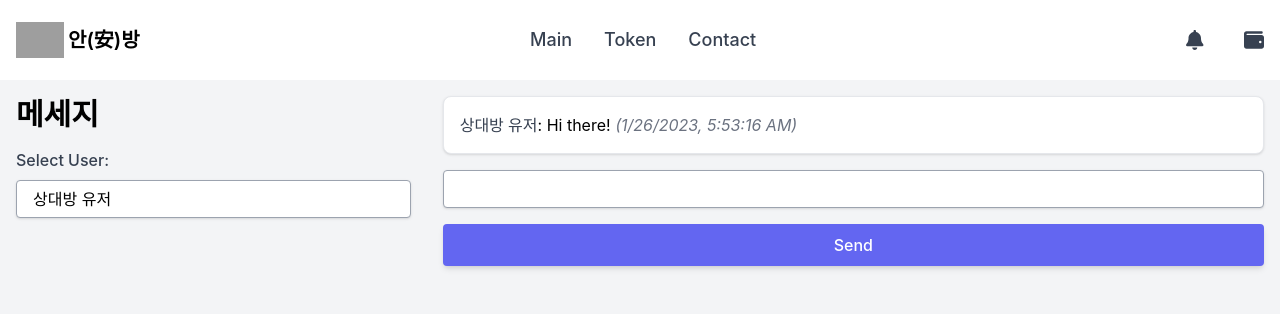
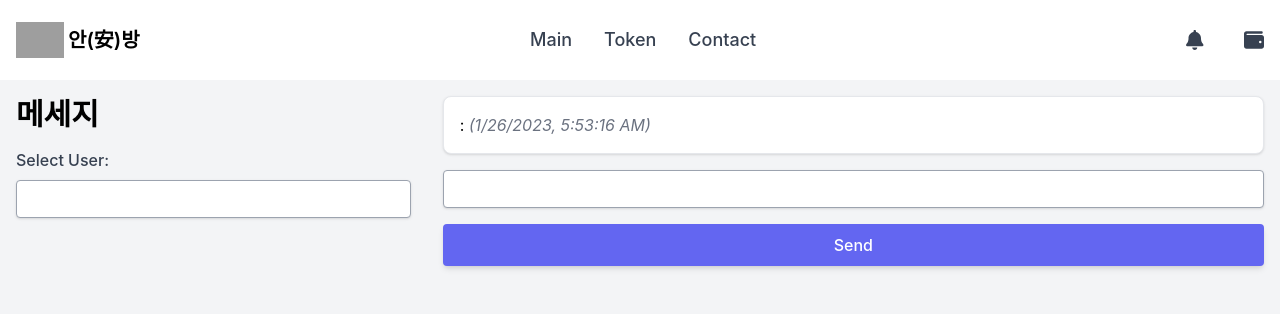
Before and after one commit to jchoo0x/BEB-07-anbang, a React (Create React App) app in the folder client/: page /message in a window 1280 px wide. Shown: the top 314 px of the page. Built offline with nearby package versions, Linux system fonts and the light colour scheme; grey boxes are pictures that could not be loaded.

Commit message:
API 연동

```diff
--- a/client/src/pages/Message.js
+++ b/client/src/pages/Message.js
@@ -3,6 +3,7 @@ import {useState} from "react";
 import {Link} from "react-router-dom";
 import ReactDOM from 'react-dom'
 import { BrowserRouter, Route, Routes, Switch} from 'react-router-dom';
+import axios from "axios";
 
 // stylesheet
 import "../assets/css/main.css";
@@ -13,8 +14,8 @@ export default function Message() {
     const [messages, setMessages] = useState([
 
       {
-        user: '상대방 유저',
-        message: 'Hi there!',
+        user: '',
+        message: '',
         timestamp: new Date(),
       },
     ]);
@@ -31,6 +32,18 @@ export default function Message() {
         },
       ]);
       setInputValue('');
+
+    function chatRoom (event) {
+        event.preventDefault();
+        axios.get("http://localhost:8080/minting", selectedUser)
+        .then((res)=> {
+            console.log(res.data);
+        })
+    }
+
+
+
+
 
     // server 연결하면 알림 API 사용 가능
     if (Notification.permission === 'granted') {
@@ -63,7 +76,7 @@ export default function Message() {
                 value={selectedUser}
                 onChange={(event) => setSelectedUser(event.target.value)}
               >
-                <option value="User 2">상대방 유저</option>
+                <option value={selectedUser}></option>
               </select>
             </div>
           </div>
--- a/client/src/pages/Mypage.js
+++ b/client/src/pages/Mypage.js
@@ -11,19 +11,20 @@ import "../assets/css/main.css";
 
 export default function Mypage() {
 
-    const [NFTInfo, setNFTInfo] = useState([])
+    const [NFTInfo, setNFTInfo] = useState({
+        //
+    })
     const [contractStatus, setContractStatus] = useState(false);
 
-    // useEffect(() => {
-    //     axios
-    //       .get("http://localhost:8080")
-    //       .then((result) => {
-    //         // setNFTInfo([...]);
-    //       })
-    //       .catch((err) => console.log(err));
-    //   }, []);
+    useEffect(() => {
+        axios
+          .get("http://localhost:8080/minting", NFTInfo)
+          .then((result) => {
+            setNFTInfo([...result.data])
+          })
+          .catch((err) => console.log(err));
+      }, []);
 
-    // 추후에 DB에서 데이터 받아서 map 으로 호출
 
     return(
 
```
